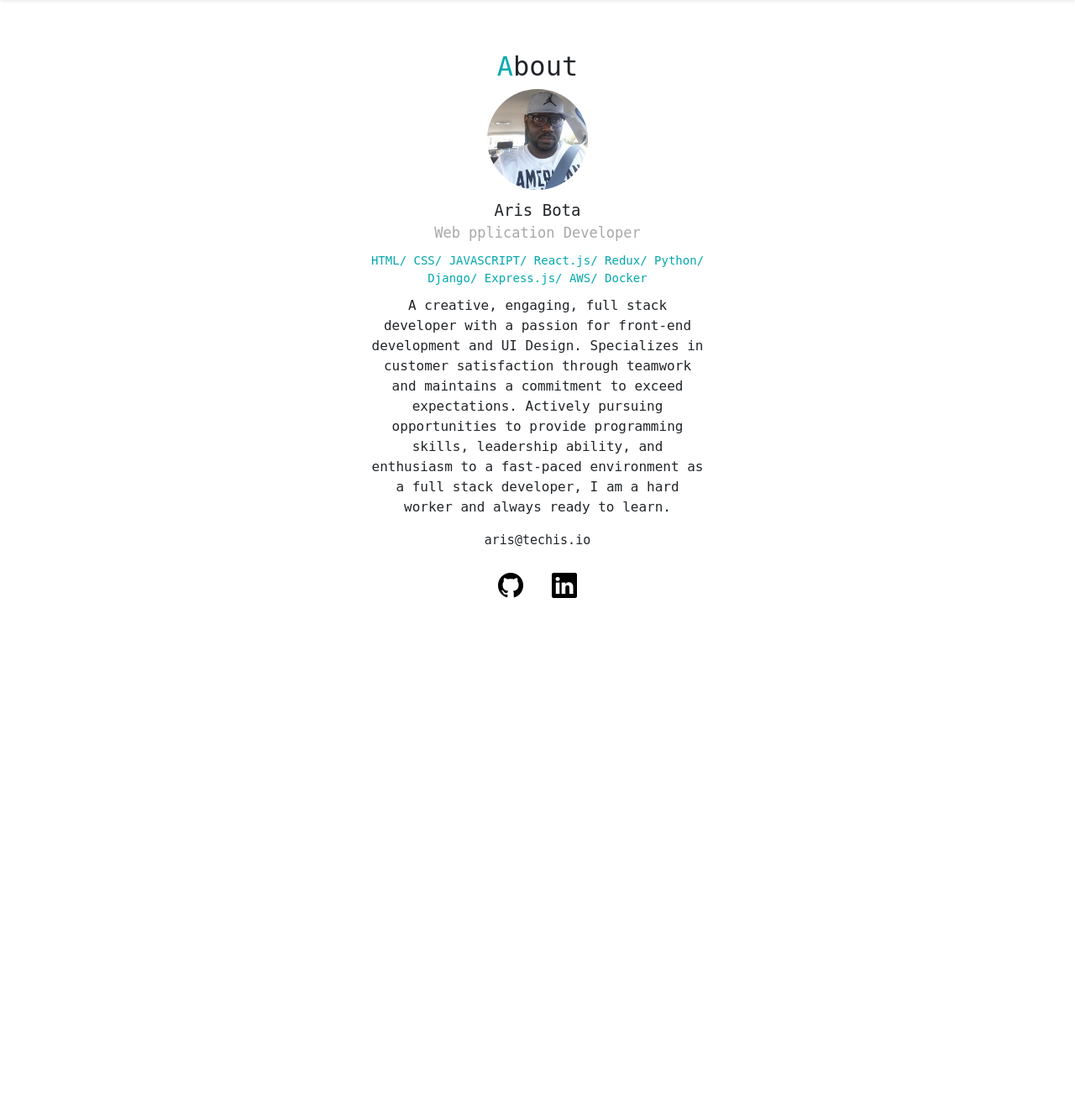
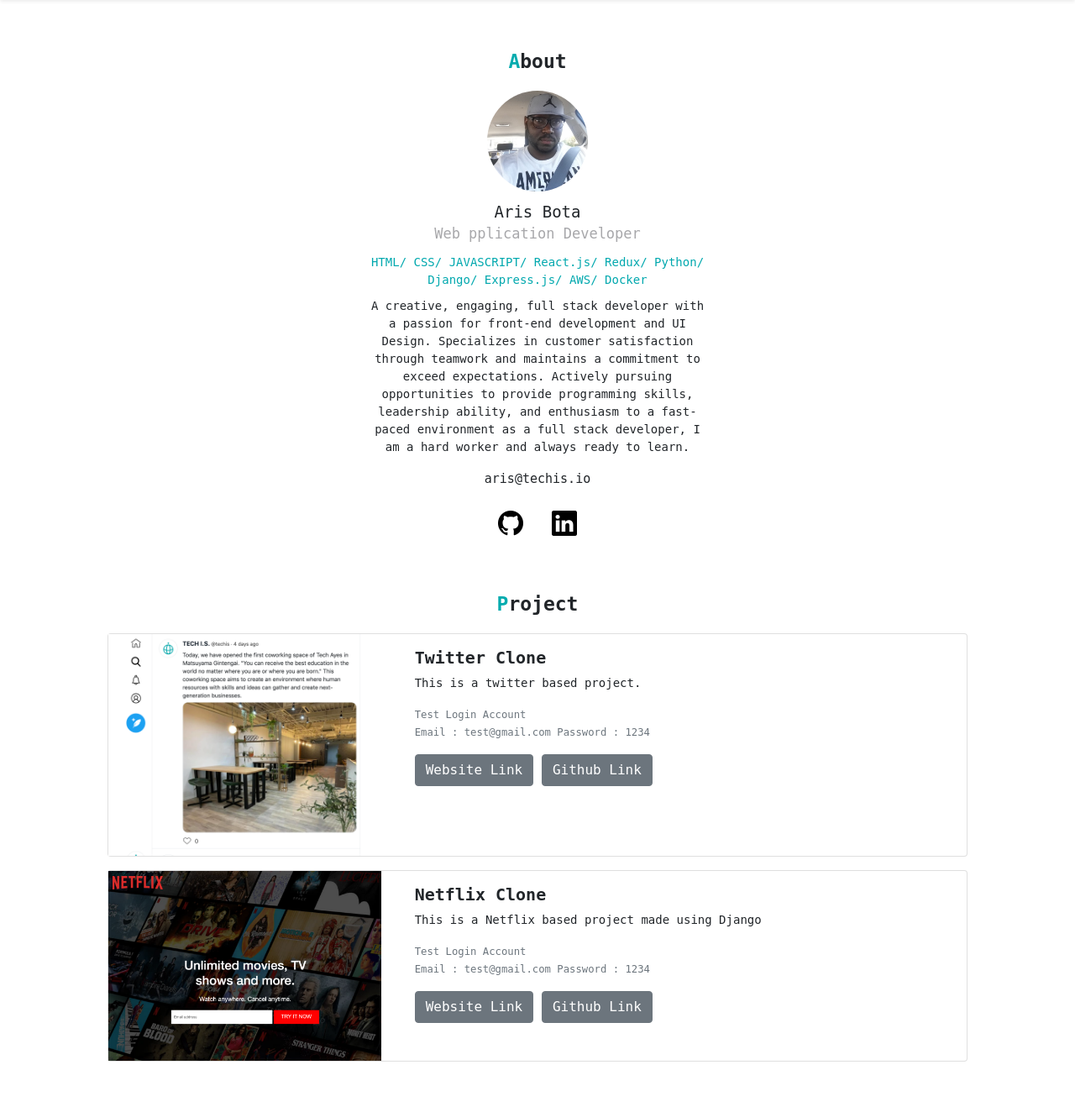
Before and after one commit to arisbota04/PortfolioTech.I.S, a PHP site: page / in a window 1280 px wide. Shown: the part 64-1388 px from the top of the page at 84% size. Before the commit the page ends 776 px from the top, so only its background shows below. Run offline with PHP 8.4, Linux system fonts and the light colour scheme; some libraries are stand-ins or nearby versions.

Commit message:
created the project section and designe

```diff
--- a/index.html
+++ b/index.html
@@ -22,7 +22,7 @@
           <div class="collapse navbar-collapse justify-content-end" id="navbarSupportedContent">
             <ul class="nav sm mb-2">
                 <li class="nav-item">
-                  <a class="nav-link active" href="#about">About</a>
+                  <a class="nav-link" href="#about">About</a>
                 </li>
                 <li class="nav-item">
                   <a class="nav-link" href="#">Projects</a>
@@ -56,6 +56,57 @@
         </div>
       </div>
 
+      <div id="project">
+          <h2><span class="font-primary">P</span>roject</h2>
+
+          <div class="card mb-3">
+            <div class="row">
+              <div class="col-md-4">
+                <img src="img/project-twitter.png" alt="Twitter Project">
+              </div>
+              <div class="col-md-8">
+                <div class="card-body">
+                  <h5 class="card-title">Twitter Clone</h5>
+                  <p class="card-text">This is a twitter based project.</p>
+                  <p class="card-text">
+                      <small class="text-muted">
+                        Test Login Account <br>
+                        Email : test@gmail.com
+                        Password : 1234
+                      </small>
+                  </p>
+                  <a href="#" target="_blank" class="btn btn-secondary">Website Link</a>
+                  <a href="#" target="_blank" class="btn btn-secondary">Github Link</a>
+                </div>
+              </div>
+            </div>
+          </div>
+
+          <div class="card mb-3">
+            <div class="row">
+              <div class="col-md-4">
+                <img src="img/project-netflix.png" alt="Twitter Project">
+              </div>
+              <div class="col-md-8">
+                <div class="card-body">
+                  <h5 class="card-title">Netflix Clone</h5>
+                  <p class="card-text">This is a Netflix based project made using Django</p>
+                  <p class="card-text">
+                      <small class="text-muted">
+                        Test Login Account <br>
+                        Email : test@gmail.com
+                        Password : 1234
+                      </small>
+                  </p>
+                  <a href="#" target="_blank" class="btn btn-secondary">Website Link</a>
+                  <a href="#" target="_blank" class="btn btn-secondary">Github Link</a>
+                </div>
+              </div>
+            </div>
+          </div>
+
+      </div>
+
 
     <script src="https://cdn.jsdelivr.net/npm/bootstrap@5.0.0-beta3/dist/js/bootstrap.bundle.min.js" integrity="sha384-JEW9xMcG8R+pH31jmWH6WWP0WintQrMb4s7ZOdauHnUtxwoG2vI5DkLtS3qm9Ekf" crossorigin="anonymous"></script>
 </body>
--- a/styles.css
+++ b/styles.css
@@ -17,6 +17,19 @@ body {
     font-weight: bold;
 }
 
+p {
+    font-size: 14px;
+}
+
+h2 {
+    font-weight: bold;
+    font-size: 23px;
+    margin-bottom: 20px;
+}
+
+a .nav-item {
+    color: #000 !important;
+}
 /***
 ABOUT
 ***/
@@ -62,3 +75,24 @@ ABOUT
 #about .icons a {
     color: #000;
 }
+
+/***
+Project
+***/
+
+#project {
+    margin: 60px auto;
+    width: 80%;
+}
+
+#project h2 {
+    text-align: center;
+}
+
+#project .card img {
+    width: 100%;
+}
+
+#project .card-title {
+    font-weight: bold;
+}
```
